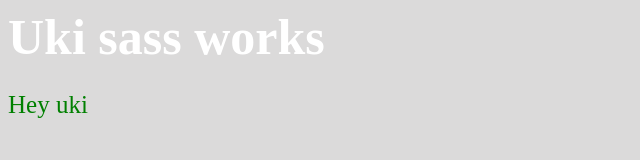
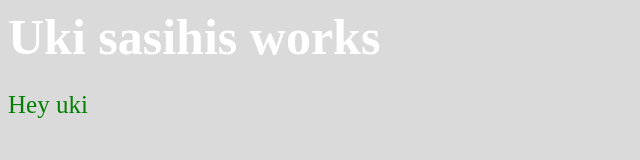
Before and after one commit to TharusanK23/sass, a plain HTML site: page index.html in a window 1280 px wide. Shown: the whole page, without its empty margins (0-640 px from the left). Drawn offline with Linux system fonts and the light colour scheme.

Commit message:
h1 change

```diff
--- a/index.html
+++ b/index.html
@@ -5,7 +5,7 @@
     </head>
     <body>
        <div>
-        <h1><span class="a"> Uki sass works</span></h1>
+        <h1><span class="a"> Uki sasihis works</span></h1>
         </div>
         <p>Hey uki</p>
     </body>
```
